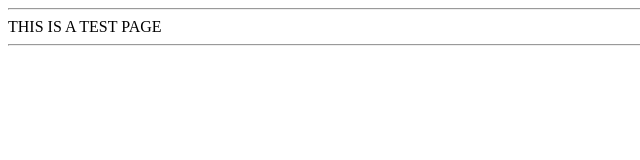
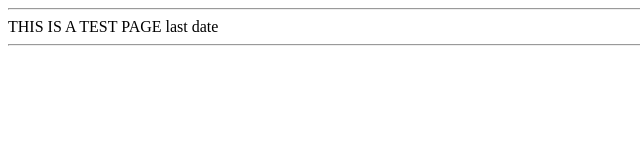
Before and after one commit to bhaskar2710/jenkins, a plain HTML site: page index.html in a window 1280 px wide. Shown: the full height of the page, 0-640 px from the left. Drawn offline with Linux system fonts and the light colour scheme.

Commit message:
Update index.html

```diff
--- a/index.html
+++ b/index.html
@@ -2,7 +2,7 @@
 <HEAD></HEAD>
 <BODY>
 <HR/>
-THIS IS A TEST PAGE
+THIS IS A TEST PAGE last date
 <HR/>
 </BODY>
 </HTML>
```
